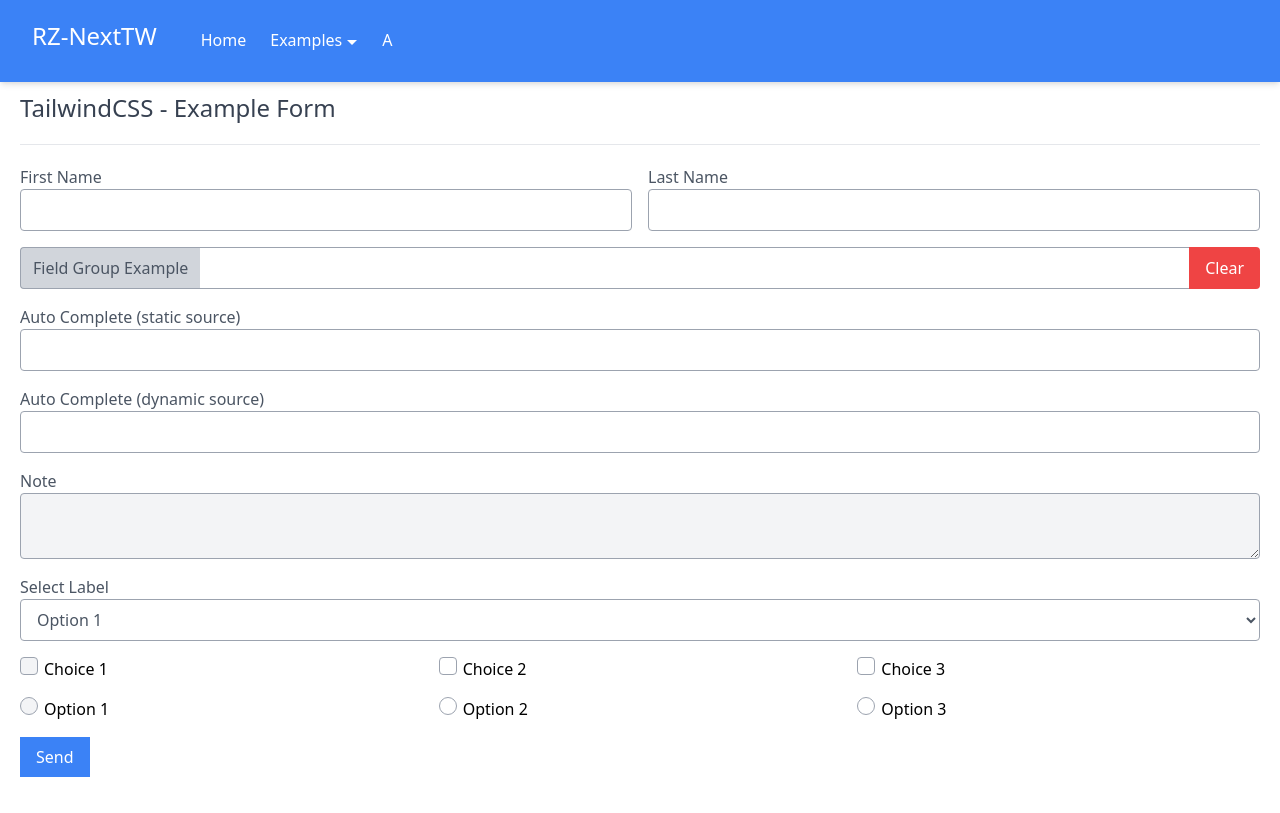
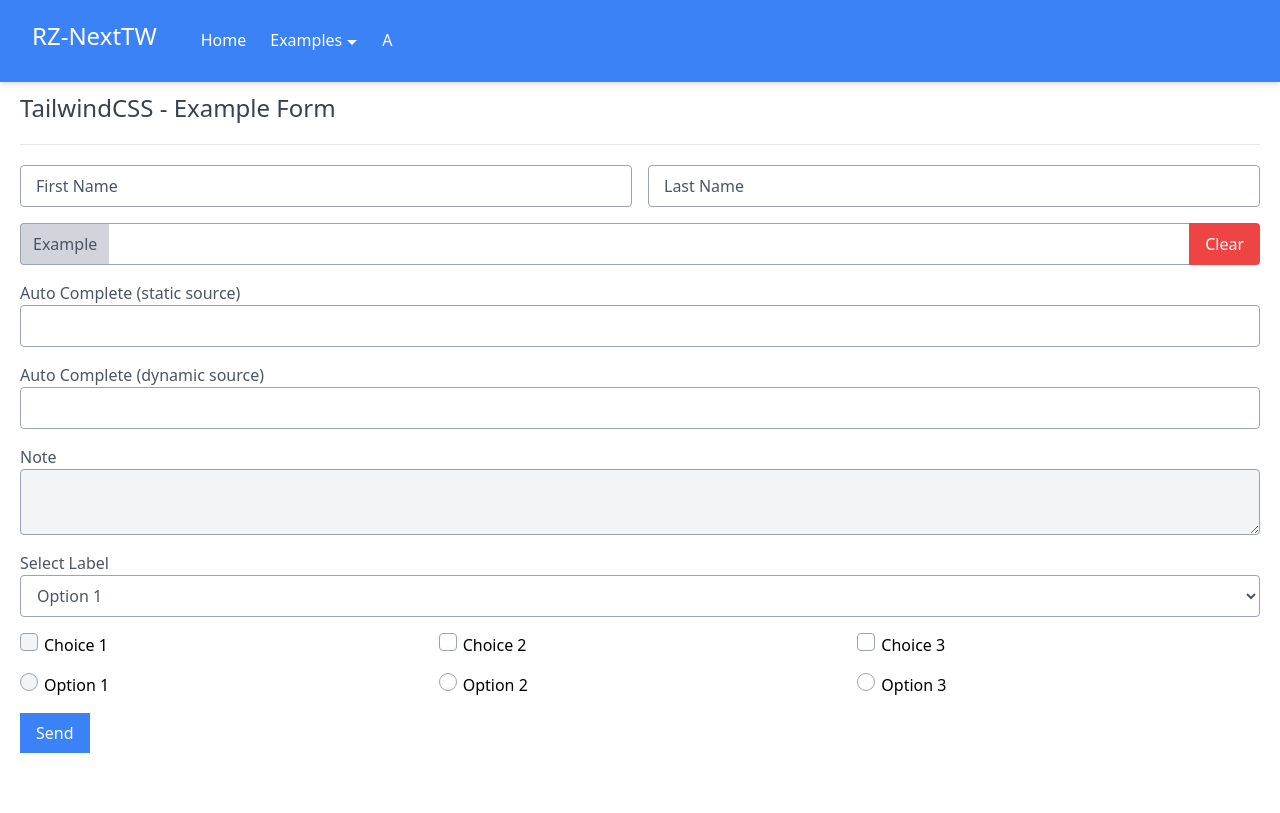
Before and after one commit to rzfury/rz-next-tailwind, a Next.js app: page /examples/form-control in a window 1280 px wide. Built offline with nearby package versions, Linux system fonts and the light colour scheme.

Commit message:
fixes autocomplete and nav dropdown

```diff
--- a/src/components/form/autocomplete.tsx
+++ b/src/components/form/autocomplete.tsx
@@ -38,7 +38,7 @@ class AutoComplete extends React.Component<RazorWindProps.Form.AutoComplete, Raz
     else if(event.key === 'Enter') {
       event.preventDefault();
       const value = this.state.matches[this.state.highlightIndex];
-      this.onSelect(typeof(value) === 'string' ? value : value.value);
+      this.onSelect(typeof(value) === 'string' ? value : value.value, typeof(value) === 'string' ? value : value.label);
     }
   }
 
--- a/src/layout/navbar/nav-link.tsx
+++ b/src/layout/navbar/nav-link.tsx
@@ -18,24 +18,28 @@ export default function NavLink(props: RazorWindProps.Navigation.Link) {
     const itemsRef = useRef(null);
 
     const dropdownCloseHandler = (event) => {
+      console.log(event);
       event.button !== 0 && event.preventDefault();
       if (event.key === 'Escape' || event.button === 0) {
-        setActive(false);
+        // setActive(false);
         document.removeEventListener('keydown', dropdownCloseHandler);
         document.removeEventListener('click', dropdownCloseHandler);
       }
     }
 
     const dropdownCb = () => {
+      setActive(!active);
+
+      if (!props.mobile) {
         if (active) {
-        setActive(false);
           document.removeEventListener('keydown', dropdownCloseHandler);
           document.removeEventListener('click', dropdownCloseHandler);
         }
         else {
-        setActive(true);
           document.addEventListener('keydown', dropdownCloseHandler);
           document.addEventListener('click', dropdownCloseHandler);
+        }
+
       }
     };
 
--- a/src/layout/navbar/navbar.tsx
+++ b/src/layout/navbar/navbar.tsx
@@ -9,7 +9,7 @@ function Nav(props: RazorWindProps.Navigation.Nav) {
 
   return (
     <React.Fragment>
-      <nav className="flex fixed w-screen gap-x-10 px-8 py-5 text-white bg-blue-500 shadow-md">
+      <nav className="flex fixed w-screen gap-x-10 px-8 py-5 z-50 text-white bg-blue-500 shadow-md">
         <NavBrand text={props.brand} />
         <ul className="desktop-navbar">
           {props.links.map(function (link) {
--- a/src/pages/examples/form-control.tsx
+++ b/src/pages/examples/form-control.tsx
@@ -40,11 +40,11 @@ export default class ExampleForm extends React.Component {
           <hr className="my-5" />
           <Form autoComplete="false">
             <FormGroup>
-              <Field label="First Name" name="firstName" />
-              <Field label="Last Name" name="lastName" />
+              <Field label="First Name" name="firstName" labelFloat/>
+              <Field label="Last Name" name="lastName" labelFloat/>
             </FormGroup>
             <FieldGroup>
-              <FieldGroup.Addons>Field Group Example</FieldGroup.Addons>
+              <FieldGroup.Addons>Example</FieldGroup.Addons>
               <Field label="Example Field" name="exampleField" />
               <FieldGroup.Button role="danger">Clear</FieldGroup.Button>
             </FieldGroup>
```
Lines whose indentation alone changed are shown as unchanged.
